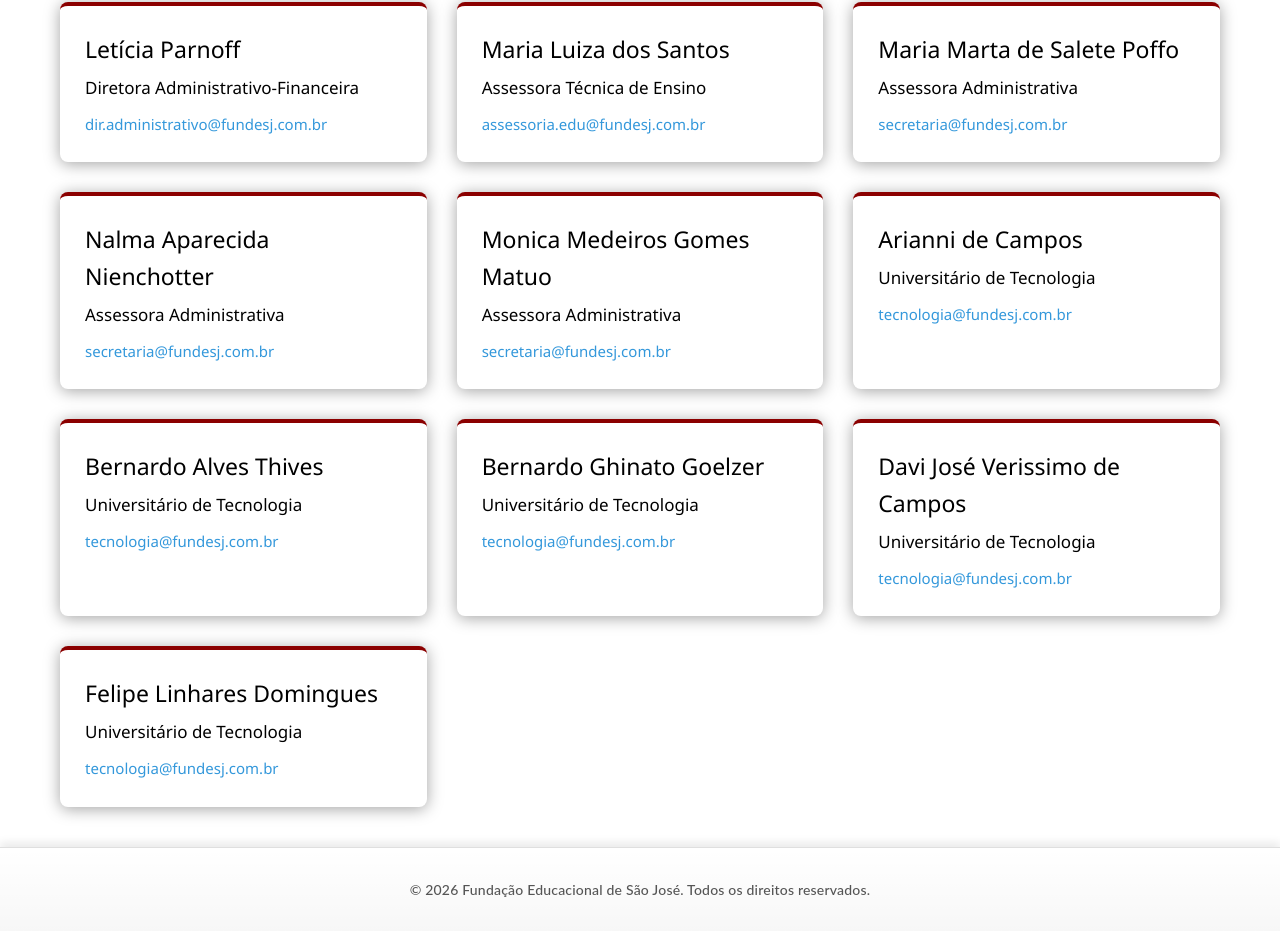
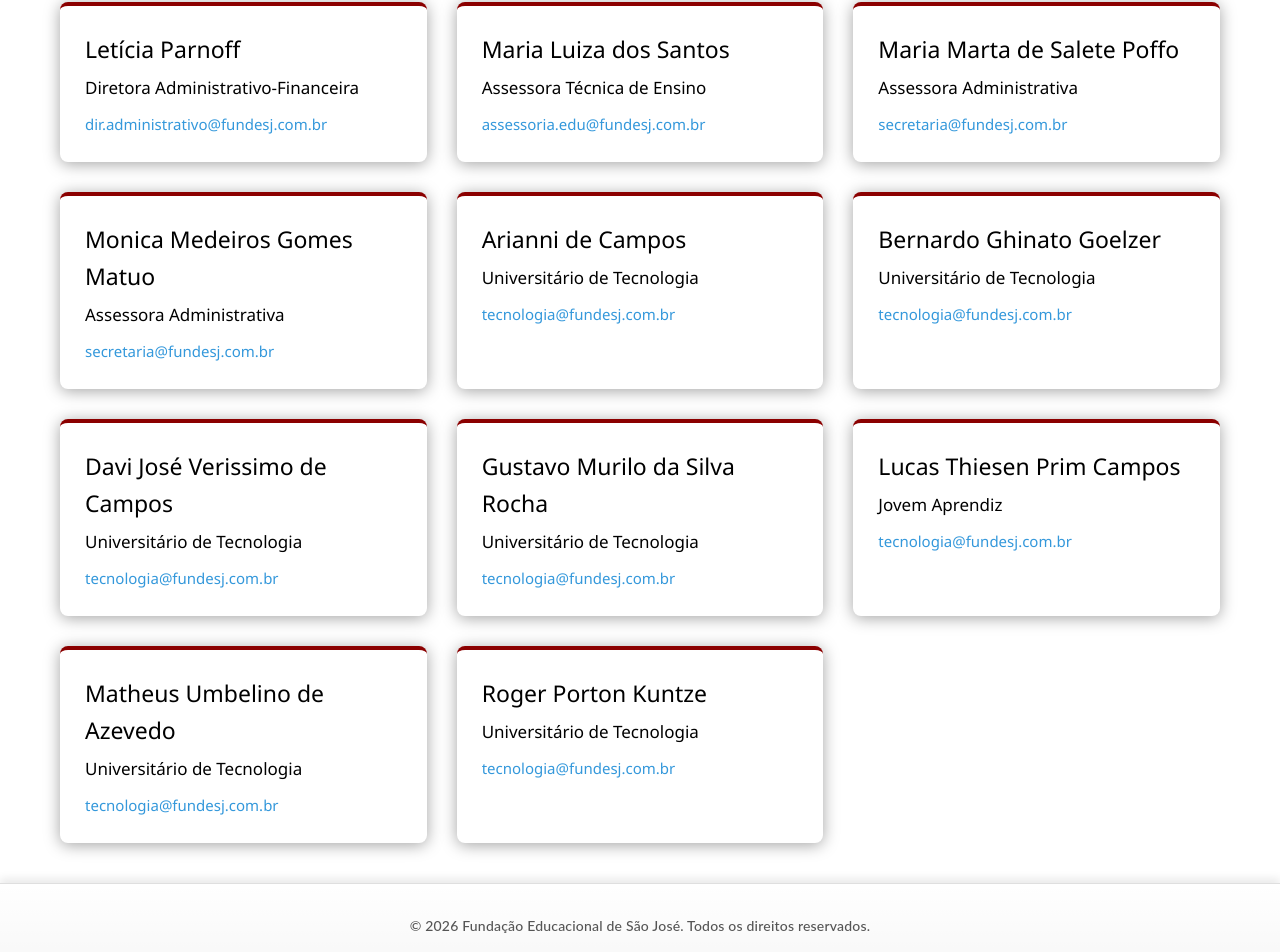
Before and after one commit to FUNDESJ/site-fundesj, a React (Vite) app: page /equipe in a window 1280 px wide. Shown: the part 420-1372 px from the top of the page. Before the commit the page ends 1351 px from the top, so only its background shows below. Built offline with nearby package versions, Linux system fonts and the light colour scheme.

Commit message:
mudança de membros da equipe

```diff
--- a/src/pages/equipe/index.jsx
+++ b/src/pages/equipe/index.jsx
@@ -42,12 +42,6 @@ function Equipe() {
       category: "admin"
     },
     {
-      name: "Nalma Aparecida Nienchotter",
-      position: "Assessora Administrativa",
-      email: "secretaria@fundesj.com.br",
-      category: "admin"
-    },
-    {
       name: "Monica Medeiros Gomes Matuo",
       position: "Assessora Administrativa",
       email: "secretaria@fundesj.com.br",
@@ -55,12 +49,6 @@ function Equipe() {
     },
     {
       name: "Arianni de Campos",
-      position: "Universitário de Tecnologia",
-      email: "tecnologia@fundesj.com.br",
-      category: "technology"
-    },
-    {
-      name: "Bernardo Alves Thives",
       position: "Universitário de Tecnologia",
       email: "tecnologia@fundesj.com.br",
       category: "technology"
@@ -78,7 +66,25 @@ function Equipe() {
       category: "technology"
     },
     {
-      name: "Felipe Linhares Domingues",
+      name: "Gustavo Murilo da Silva Rocha",
+      position: "Universitário de Tecnologia",
+      email: "tecnologia@fundesj.com.br",
+      category: "technology"
+    },
+    {
+      name: "Lucas Thiesen Prim Campos",
+      position: "Jovem Aprendiz",
+      email: "tecnologia@fundesj.com.br",
+      category: "technology"
+    },
+    {
+      name: "Matheus Umbelino de Azevedo",
+      position: "Universitário de Tecnologia",
+      email: "tecnologia@fundesj.com.br",
+      category: "technology"
+    },
+    {
+      name: "Roger Porton Kuntze",
       position: "Universitário de Tecnologia",
       email: "tecnologia@fundesj.com.br",
       category: "technology"
--- a/src/pages/memorias-afetivas/index.jsx
+++ b/src/pages/memorias-afetivas/index.jsx
@@ -3,9 +3,6 @@ import Footer from '../../components/footer/footer.jsx';
 import './memoriasAfetivas.css';
 import heroImg from '../../images/projetos/memorias-afetivas/memorias-2.jpeg';
 import imgEncontros from '../../images/projetos/memorias-afetivas/memorias-3.jpeg';
-import galeria1 from '../../images/projetos/memorias-afetivas/memorias-4.jpeg';
-import galeria2 from '../../images/projetos/memorias-afetivas/memorias-6.jpeg';
-import galeria3 from '../../images/projetos/memorias-afetivas/memorias-7.jpeg';
 
 function MemoriasAfetivas() {
     return (
@@ -266,6 +263,8 @@ function MemoriasAfetivas() {
                     </div>
                 </section>
 
+
+
                 <section className="ma-quote-section">
                     <div className="ma-container">
                         <div className="ma-quote-card">
```
